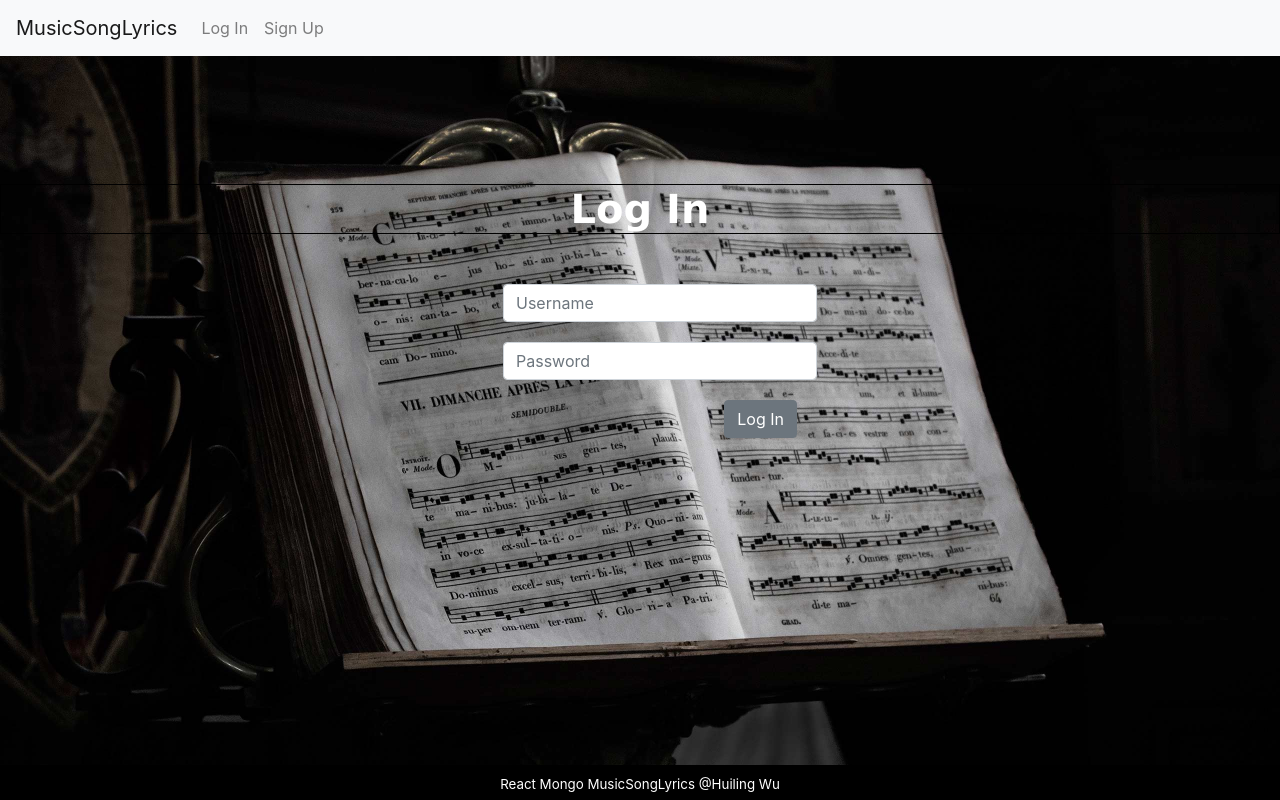
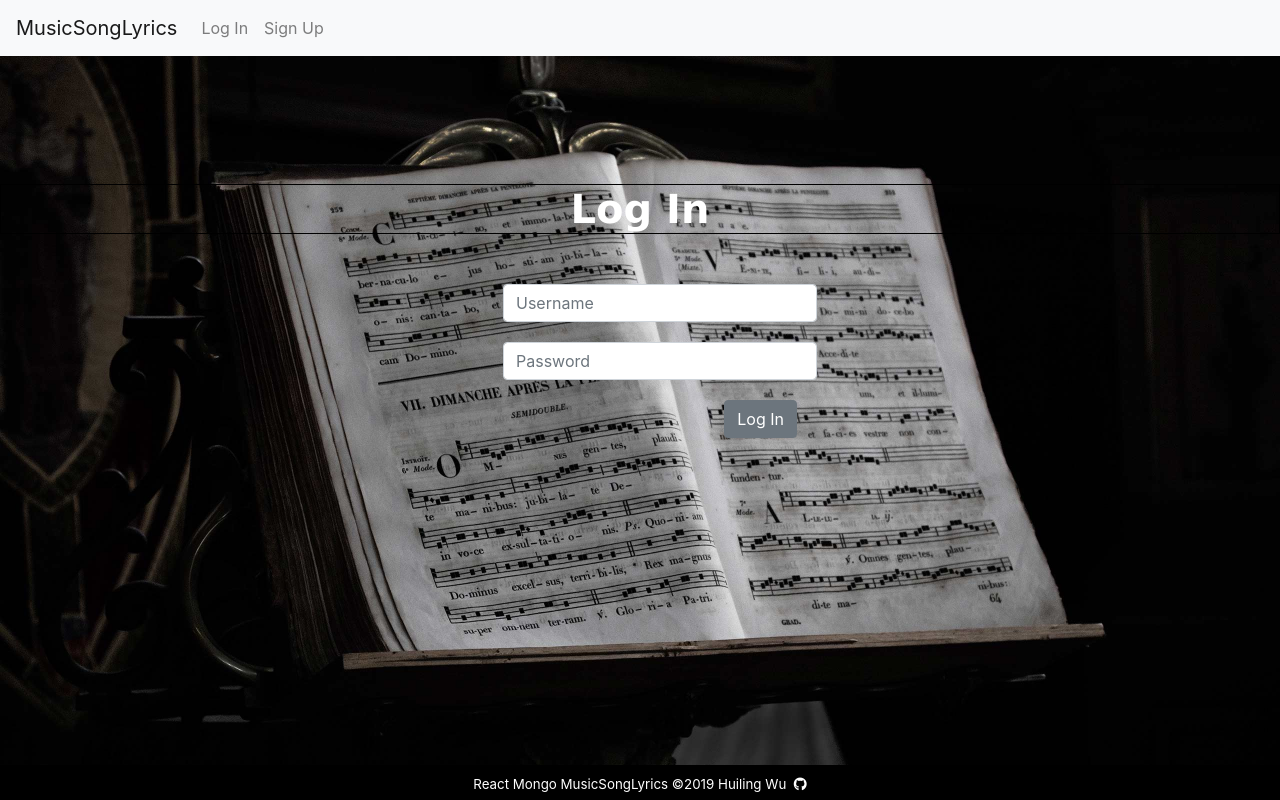
Before and after one commit to huwu55/React-Mongo-MusicSongLyrics, a React (Create React App) app in the folder client/: page /login in a window 1280 px wide. Built offline with nearby package versions, Linux system fonts and the light colour scheme.

Commit message:
added github link

```diff
--- a/client/src/components/Footer.js
+++ b/client/src/components/Footer.js
@@ -2,6 +2,9 @@ import React from "react";
 
 export default () => {
     return (
-        <footer>React Mongo MusicSongLyrics @Huiling Wu</footer>
+        <footer>
+            React Mongo MusicSongLyrics &copy;2019 Huiling Wu &nbsp;
+            <a title="Github" href="https://github.com/huwu55/React-Mongo-MusicSongLyrics" target="_blank"><i class="fab fa-github"></i></a>
+        </footer>
     );
 }
--- a/client/src/components/style.css
+++ b/client/src/components/style.css
@@ -156,3 +156,11 @@ footer {
     padding-top: 10px;
     padding-bottom: 5px;
 }
+
+footer a{
+    color: white;
+}
+/*
+footer a:hover{
+    color: white;
+} */
```
